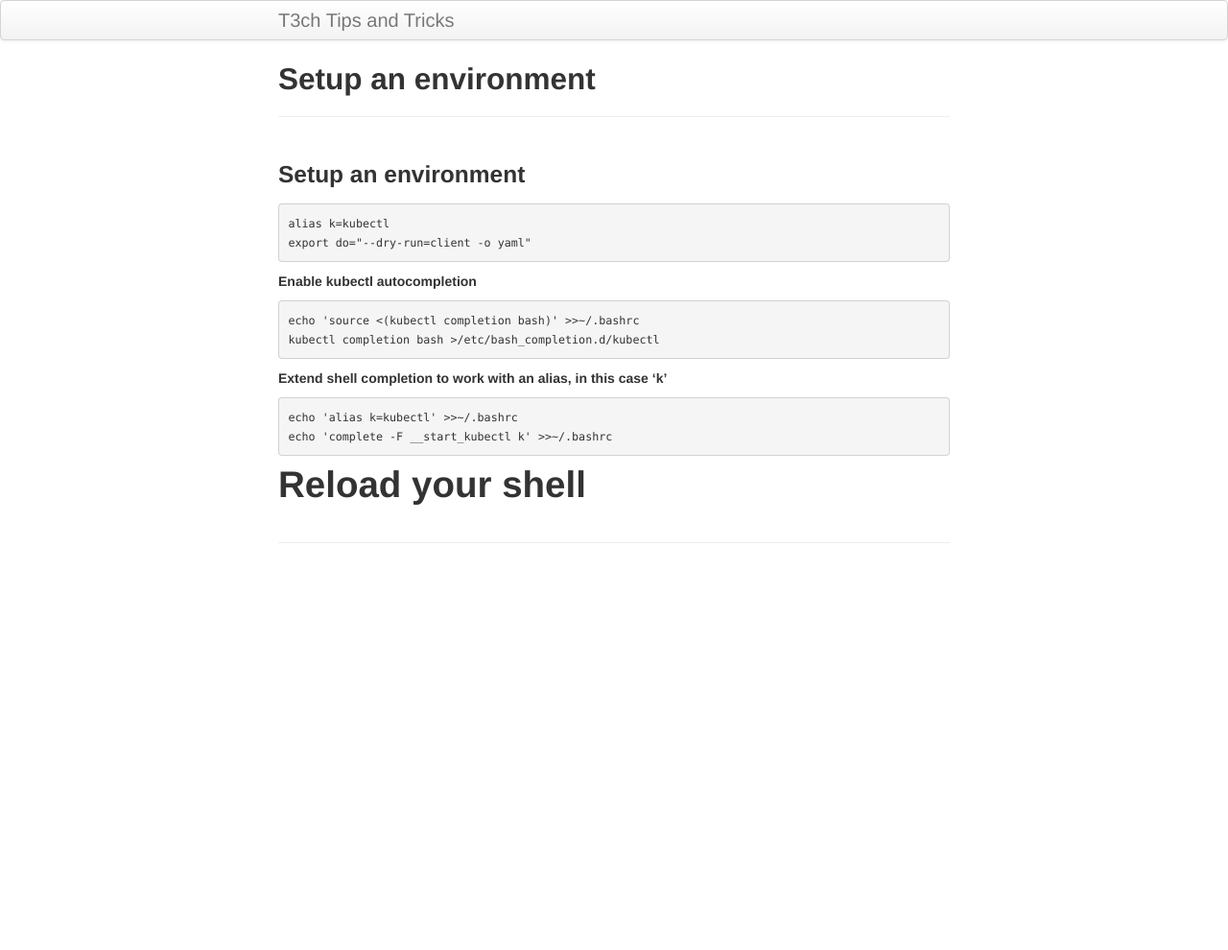
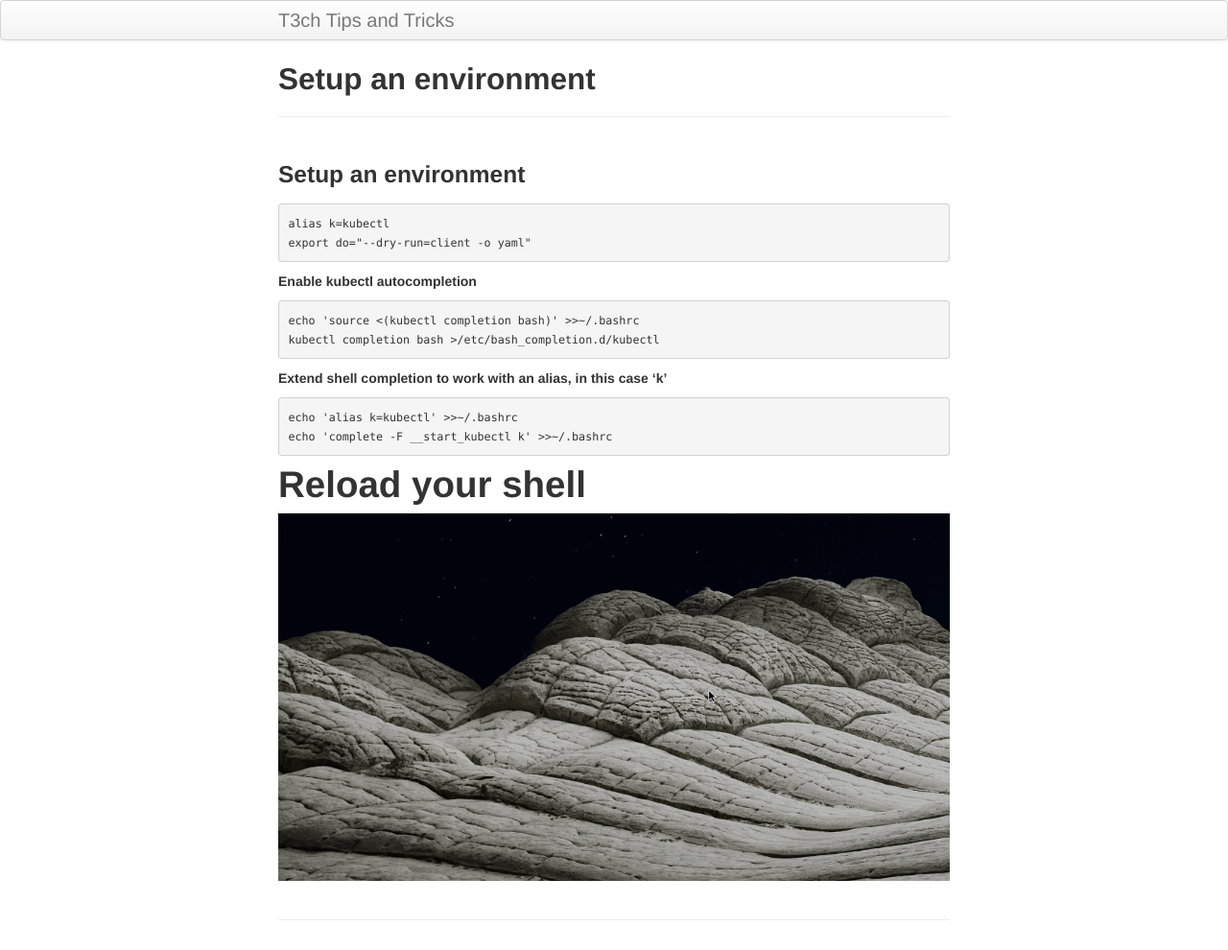
Before and after one commit to ewat3ch/ewat3ch.github.io, a Jekyll site: the page built from pages/Kubernetes-Tips-and-Tricks-2.md, in a window 1280 px wide. Shown: the whole page at 96% size. Built offline with Jekyll 4.4.1, drawn with Linux system fonts in a browser that asks for light colours; our own code applies the rules of GitHub Pages for plain Markdown files; before the commit the page ends 900 px from its top, so only the background shows below that.

Commit message:
Update Kubernetes-Tips-and-Tricks-2.md

````diff
--- a/pages/Kubernetes-Tips-and-Tricks-2.md
+++ b/pages/Kubernetes-Tips-and-Tricks-2.md
@@ -16,4 +16,4 @@ echo 'complete -F __start_kubectl k' >>~/.bashrc
 ```
 # Reload your shell
 
-[](../images/test1.gif)
+![](../images/test1.gif)
````
